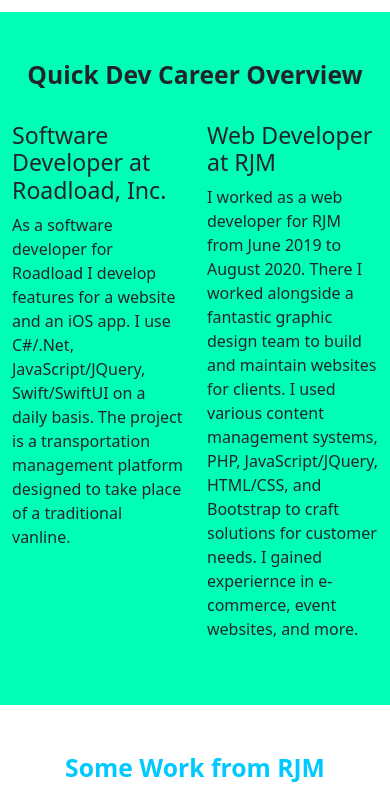
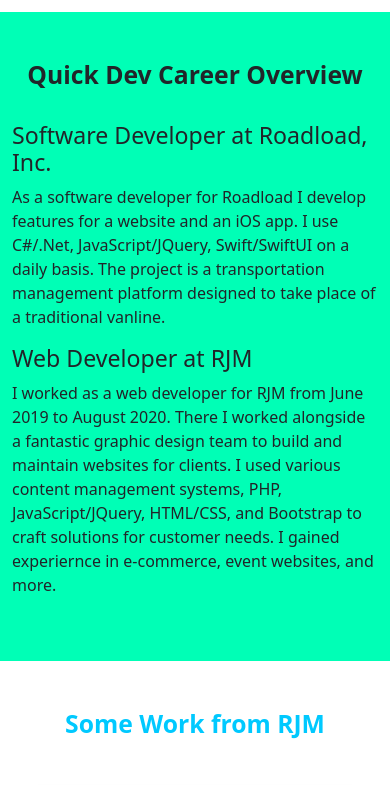
Before and after one commit to SwagginWagon/ReactPortfolioSite, a React (Create React App) app in the folder portfolio-site/: page / in a window 390 px wide. Shown: the part 880-1665 px from the top of the page. Built offline with nearby package versions, Linux system fonts and the light colour scheme.

Commit message:
Adjusted columns in career section and footer

```diff
--- a/portfolio-site/src/components/CareerSection.js
+++ b/portfolio-site/src/components/CareerSection.js
@@ -10,7 +10,7 @@
                     </div>
                 </div>
                 <div className="row mt-4">
-                    <div className="col">
+                    <div className="col-12 col-md-6">
                         <h3>Software Developer at Roadload, Inc.</h3>
                         <p>
                             As a software developer for Roadload I develop features for a website and an iOS app.
@@ -19,7 +19,7 @@
                         </p>
                     </div>
 
-                    <div className="col">
+                    <div className="col-12 col-md-6">
                         <h3>Web Developer at RJM</h3>
                         <p>
                             I worked as a web developer for RJM from June 2019 to August 2020.
--- a/portfolio-site/src/components/Footer.js
+++ b/portfolio-site/src/components/Footer.js
@@ -6,7 +6,7 @@
         <footer>
             <div className="container-fluid">
                 <div className="row">
-                    <div className="col">
+                    <div className="col-12 col-md-4">
                         <nav>
                             <ul className="nav justify-content-start">
                                 <li className="nav-item">
@@ -22,7 +22,7 @@
                         </nav>
                     </div>
 
-                    <div className="col d-flex justify-content-end align-items-center">
+                    <div className="col-12 col-md-8 d-flex justify-content-end align-items-center">
                         <small>Copyright © <span id="copyright-year"></span> Dylan Wagner</small>
                     </div>
                 </div>
```
